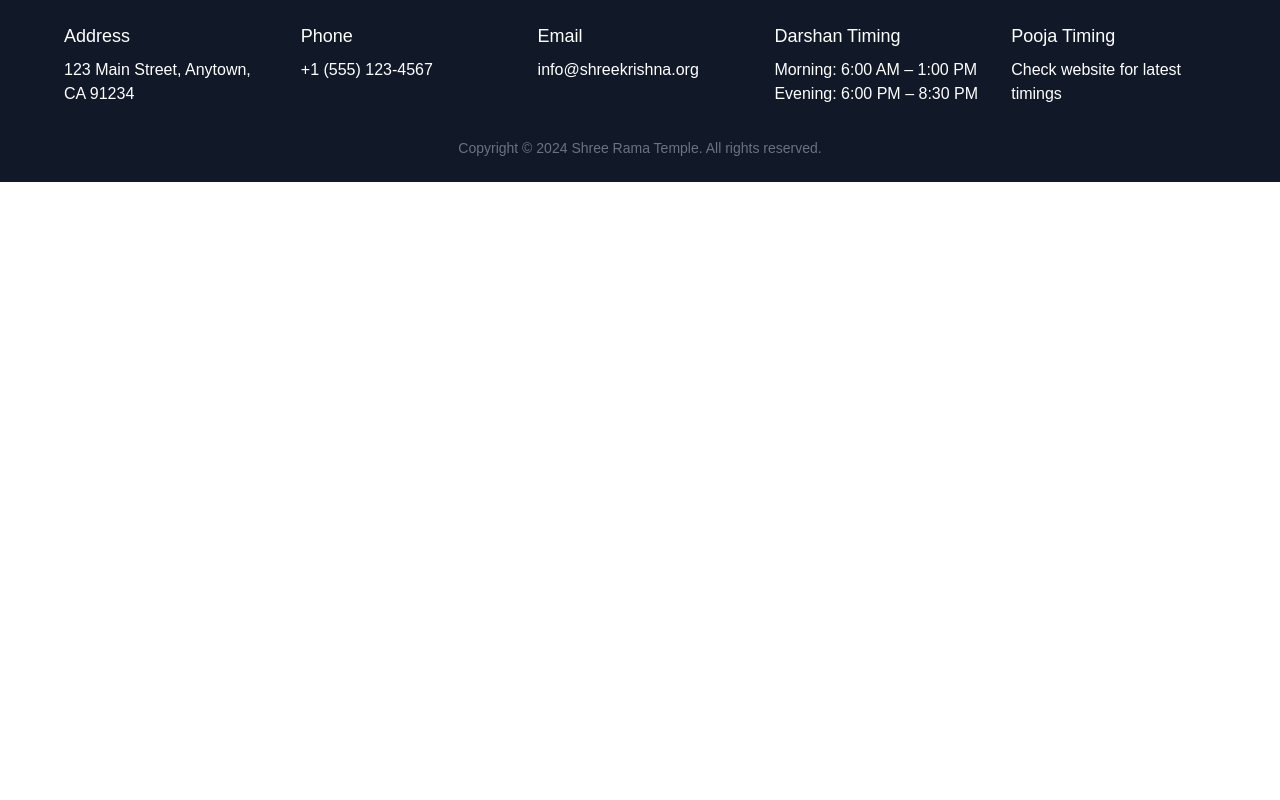
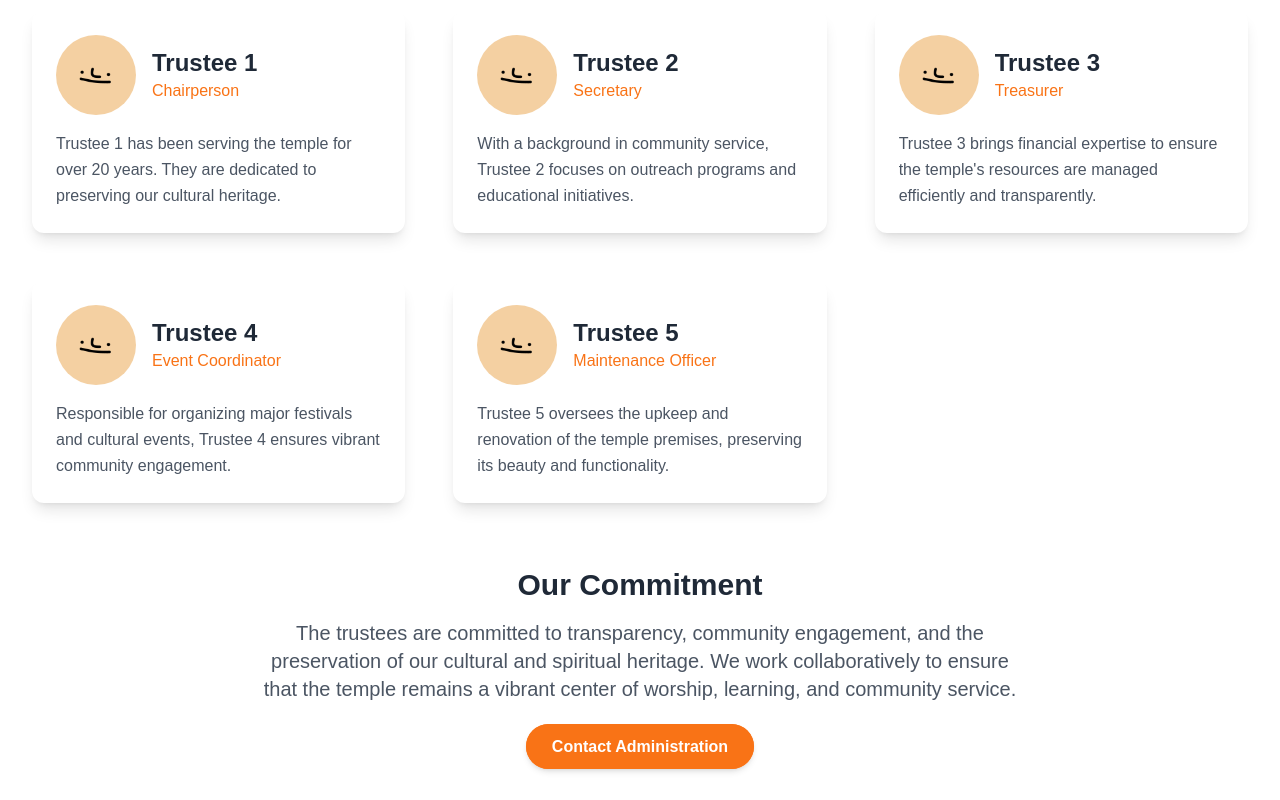
Before and after one commit to gaureshpai/temple, a Next.js app: page /About in a window 1280 px wide. Shown: the part 1780-2580 px from the top of the page. Before the commit the page ends 1962 px from the top, so only its background shows below. Built offline with nearby package versions, Linux system fonts and the light colour scheme.

Commit message:
About Festivals component draft done

```diff
--- a/components/AboutAdministration.tsx
+++ b/components/AboutAdministration.tsx
@@ -1,9 +1,102 @@
-import React from 'react'
+import React from 'react';
+import Image from 'next/image';
+import Link from 'next/link';
+
+interface Trustee {
+  name: string;
+  imageSrc: string;
+  role: string;
+  bio: string;
+}
+
+const trustees: Trustee[] = [
+  {
+    name: 'Trustee 1',
+    imageSrc: '/images/ppp.png',
+    role: 'Chairperson',
+    bio: 'Trustee 1 has been serving the temple for over 20 years. They are dedicated to preserving our cultural heritage.'
+  },
+  {
+    name: 'Trustee 2',
+    imageSrc: '/images/ppp.png',
+    role: 'Secretary',
+    bio: 'With a background in community service, Trustee 2 focuses on outreach programs and educational initiatives.'
+  },
+  {
+    name: 'Trustee 3',
+    imageSrc: '/images/ppp.png',
+    role: 'Treasurer',
+    bio: "Trustee 3 brings financial expertise to ensure the temple's resources are managed efficiently and transparently."
+  },
+  {
+    name: 'Trustee 4',
+    imageSrc: '/images/ppp.png',
+    role: 'Event Coordinator',
+    bio: 'Responsible for organizing major festivals and cultural events, Trustee 4 ensures vibrant community engagement.'
+  },
+  {
+    name: 'Trustee 5',
+    imageSrc: '/images/ppp.png',
+    role: 'Maintenance Officer',
+    bio: 'Trustee 5 oversees the upkeep and renovation of the temple premises, preserving its beauty and functionality.'
+  },
+];
 
 const AboutAdministration = () => {
   return (
-    <div>AboutAdministration</div>
-  )
-}
+    <div className="bg-white py-16 px-4 md:px-8">
+      <div className="max-w-7xl mx-auto">
+        <div className="text-center mb-16">
+          <h1 className="text-5xl font-bold text-orange-500 mb-4">Temple Administration</h1>
+          <h2 className="text-4xl font-bold text-gray-800 mb-4">Meet Our Trustees</h2>
+          <hr className="border-t-2 border-orange-500 my-4 mx-auto w-24" />
+          <p className="text-xl text-gray-600 max-w-2xl mx-auto">
+            Our dedicated team of trustees works tirelessly to manage the temple's affairs,
+            organize events, and serve the community. Learn more about the individuals who
+            guide our temple's mission and activities.
+          </p>
+        </div>
 
-export default AboutAdministration
+        <div className="grid grid-cols-1 md:grid-cols-2 lg:grid-cols-3 gap-12">
+          {trustees.map((trustee) => (
+            <div key={trustee.name} className="bg-white rounded-xl shadow-lg overflow-hidden transform transition duration-300 hover:scale-105">
+              <div className="p-6">
+                <div className="flex items-center mb-4">
+                  <Image
+                    src={trustee.imageSrc}
+                    alt={trustee.name}
+                    width={80}
+                    height={80}
+                    className="rounded-full mr-4"
+                  />
+                  <div>
+                    <h3 className="text-2xl font-semibold text-gray-800">{trustee.name}</h3>
+                    <p className="text-orange-500 font-medium">{trustee.role}</p>
+                  </div>
+                </div>
+                <p className="text-gray-600 leading-relaxed">{trustee.bio}</p>
+              </div>
+            </div>
+          ))}
+        </div>
+
+        <div className="mt-16 text-center">
+          <h3 className="text-3xl font-bold text-gray-800 mb-4">Our Commitment</h3>
+          <p className="text-xl text-gray-600 max-w-3xl mx-auto mb-8">
+            The trustees are committed to transparency, community engagement, and the preservation
+            of our cultural and spiritual heritage. We work collaboratively to ensure that the
+            temple remains a vibrant center of worship, learning, and community service.
+          </p>
+          <Link
+            href="/Contact"
+            className="bg-orange-500 rounded-3xl text-white font-bold px-6 py-3 border-2 border-orange-500 transition duration-300 ease-in-out hover:bg-transparent hover:text-orange-500 hover:border-orange-500 shadow-md hover:shadow-lg"
+          >
+            Contact Administration
+          </Link>
+        </div>
+      </div>
+    </div>
+  );
+};
+
+export default AboutAdministration;
```
